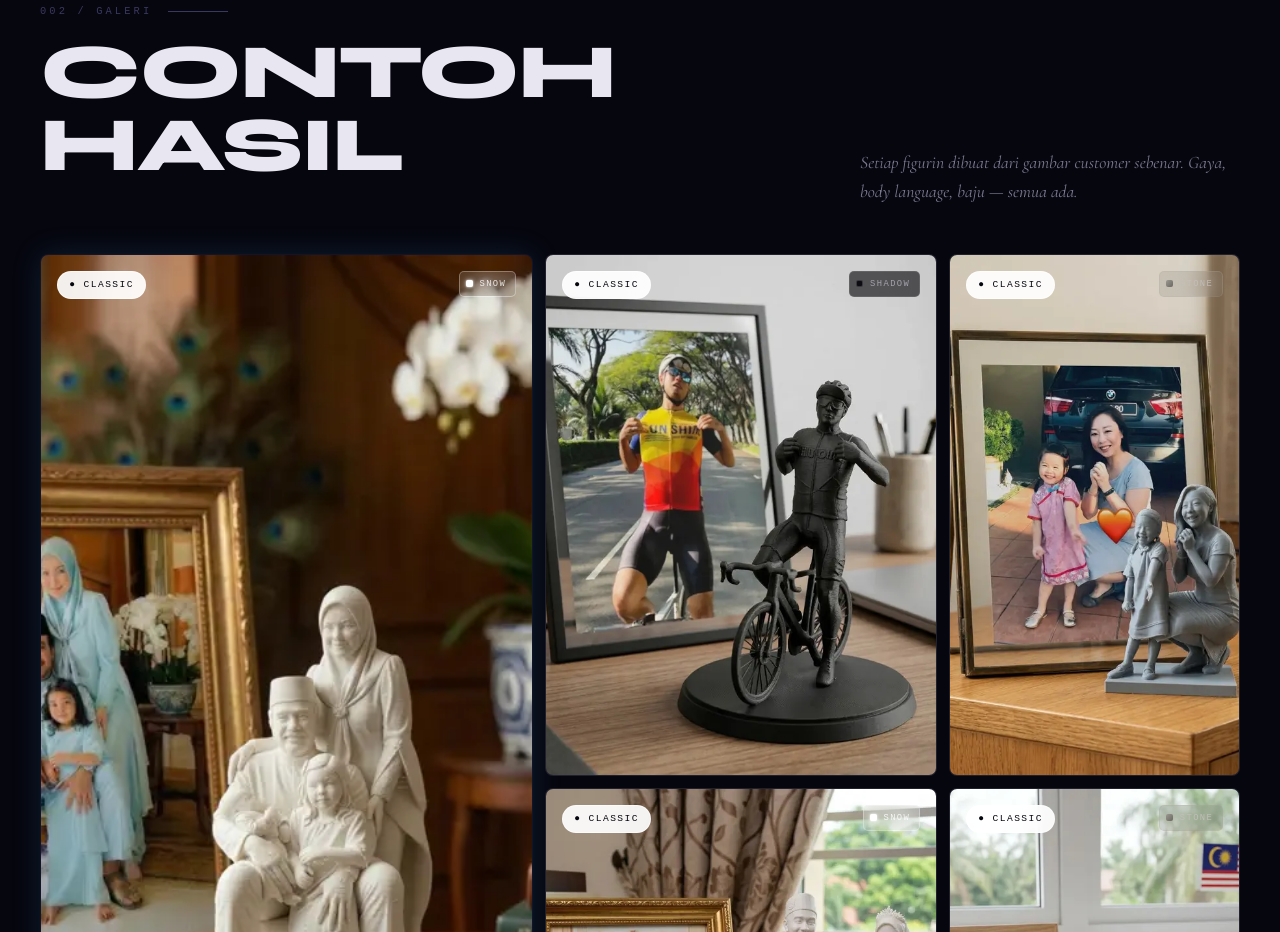
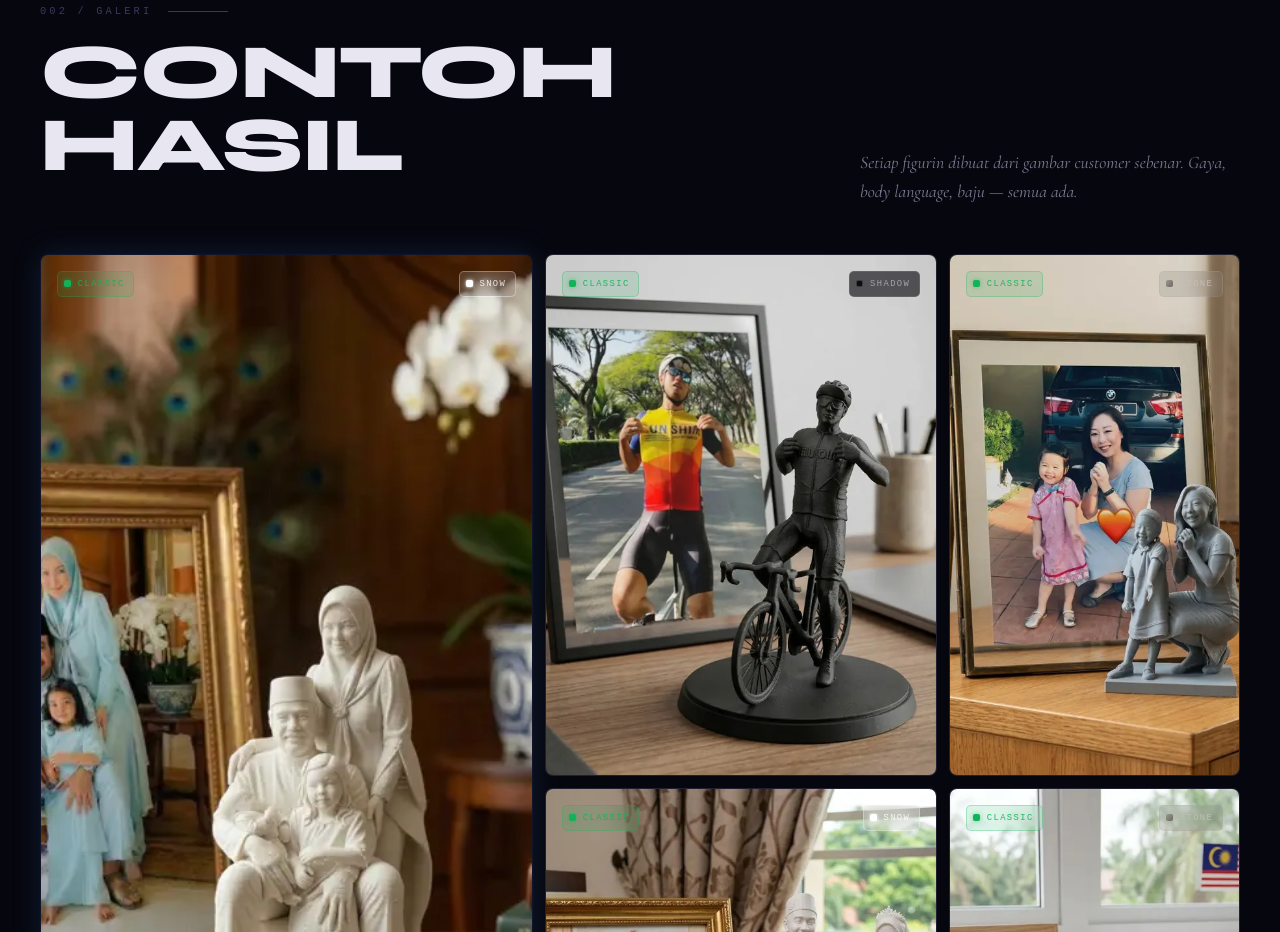
Before and after one commit to nasiro2020/3d-portrait-lab_v1, a plain HTML site: page index.html in a window 1280 px wide. Shown: the part 1988-2920 px from the top of the page. Drawn offline with nearby package versions, Linux system fonts and the light colour scheme; a web font is replaced by a local one.

Commit message:
Match Classic tier badge style to color badges

```diff
--- a/index.html
+++ b/index.html
@@ -67,7 +67,7 @@ body.light .gallery-item:nth-child(1) { background: var(--ink3); }
 body.light .marquee-wrap { background: rgba(0,0,0,0.02); }
 body.light .how-step { background: var(--ink); }
 body.light .step-tag { color: #12b358; background: rgba(18,179,88,0.08); border-color: rgba(18,179,88,0.2); }
-body.light .gallery-badge.green { background: rgba(18,22,31,0.88); border-color: rgba(0,0,0,0.25); color: #fff; backdrop-filter: blur(8px); }
+
 body.light .pricing-card-glow .card-features li::before { background: #12b358; }
 body.light .how-step:hover { background: rgba(0,0,0,0.02); }
 body.light .step-number { color: rgba(0,0,0,0.12); -webkit-text-stroke: 1px rgba(0,0,0,0.25); text-shadow: 3px 3px 0 rgba(0,0,0,0.06); }
@@ -780,21 +780,35 @@ body.light .how-step-design { background: linear-gradient(150deg, rgba(255,225,6
   position: absolute;
   top: 1rem; left: 1rem;
   font-family: var(--font-mono);
-  font-size: 0.6rem;
-  letter-spacing: 0.15em;
-  text-transform: uppercase;
-  padding: 0.3rem 0.7rem;
-  border-radius: 99px;
-  background: rgba(255,60,110,0.15);
-  border: 1px solid rgba(255,60,110,0.3);
-  color: var(--r);
+  font-size: 0.55rem;
+  letter-spacing: 0.16em;
+  text-transform: uppercase;
+  padding: 0.28rem 0.55rem 0.28rem 0.38rem;
+  border-radius: 5px;
+  display: inline-flex;
+  align-items: center;
+  gap: 0.42rem;
   z-index: 2;
+  backdrop-filter: blur(12px);
+  -webkit-backdrop-filter: blur(12px);
 }
 .gallery-badge.green {
-  background: rgba(255,255,255,0.92);
-  border-color: rgba(255,255,255,0.6);
-  color: #06060e;
-  backdrop-filter: blur(8px);
+  background: rgba(18,179,88,0.12);
+  border: 1px solid rgba(18,179,88,0.28);
+  color: rgba(18,179,88,0.92);
+}
+.gallery-badge.green .gallery-color-swatch {
+  background: #12b358;
+  box-shadow: 0 0 5px rgba(18,179,88,0.55);
+}
+body.light .gallery-badge.green {
+  background: rgba(18,179,88,0.1);
+  border-color: rgba(18,179,88,0.3);
+  color: #0a8c3e;
+}
+body.light .gallery-badge.green .gallery-color-swatch {
+  background: #12b358;
+  box-shadow: 0 0 4px rgba(18,179,88,0.4);
 }
 /* Color badges — top-right, material-specimen style */
 .gallery-color-badge {
@@ -2317,49 +2331,49 @@ body.light .mobile-order-bar { background: rgba(245,243,239,0.96); }
     </div>
     <div class="gallery-carousel" id="galleryCarousel">
       <div class="gallery-carousel-item" data-index="0">
-        <div class="gallery-badge green">● Classic</div>
+        <div class="gallery-badge green"><span class="gallery-color-swatch"></span>Classic</div>
         <div class="gallery-color-badge snow"><span class="gallery-color-swatch"></span>Snow</div>
         <div class="gallery-img-wrap">
           <img src="assets/images/Classic/thumbs/1.webp" data-full="assets/images/Classic/1.png" alt="Classic Figurine" loading="lazy">
         </div>
       </div>
       <div class="gallery-carousel-item" data-index="1">
-        <div class="gallery-badge green">● Classic</div>
+        <div class="gallery-badge green"><span class="gallery-color-swatch"></span>Classic</div>
         <div class="gallery-color-badge shadow"><span class="gallery-color-swatch"></span>Shadow</div>
         <div class="gallery-img-wrap">
           <img src="assets/images/Classic/thumbs/2.webp" data-full="assets/images/Classic/2.png" alt="Classic Figurine" loading="lazy">
         </div>
       </div>
       <div class="gallery-carousel-item" data-index="2">
-        <div class="gallery-badge green">● Classic</div>
+        <div class="gallery-badge green"><span class="gallery-color-swatch"></span>Classic</div>
         <div class="gallery-color-badge stone"><span class="gallery-color-swatch"></span>Stone</div>
         <div class="gallery-img-wrap">
           <img src="assets/images/Classic/thumbs/3.webp" data-full="assets/images/Classic/3.png" alt="Classic Figurine" loading="lazy">
         </div>
       </div>
       <div class="gallery-carousel-item" data-index="3">
-        <div class="gallery-badge green">● Classic</div>
+        <div class="gallery-badge green"><span class="gallery-color-swatch"></span>Classic</div>
         <div class="gallery-color-badge snow"><span class="gallery-color-swatch"></span>Snow</div>
         <div class="gallery-img-wrap">
           <img src="assets/images/Classic/thumbs/4.webp" data-full="assets/images/Classic/4.png" alt="Classic Figurine" loading="lazy">
         </div>
       </div>
       <div class="gallery-carousel-item" data-index="4">
-        <div class="gallery-badge green">● Classic</div>
+        <div class="gallery-badge green"><span class="gallery-color-swatch"></span>Classic</div>
         <div class="gallery-color-badge stone"><span class="gallery-color-swatch"></span>Stone</div>
         <div class="gallery-img-wrap">
           <img src="assets/images/Classic/thumbs/5.webp" data-full="assets/images/Classic/5.png" alt="Classic Figurine" loading="lazy">
         </div>
       </div>
       <div class="gallery-carousel-item" data-index="5">
-        <div class="gallery-badge green">● Classic</div>
+        <div class="gallery-badge green"><span class="gallery-color-swatch"></span>Classic</div>
         <div class="gallery-color-badge shadow"><span class="gallery-color-swatch"></span>Shadow</div>
         <div class="gallery-img-wrap">
           <img src="assets/images/Classic/thumbs/6.webp" data-full="assets/images/Classic/6.png" alt="Classic Figurine" loading="lazy">
         </div>
       </div>
       <div class="gallery-carousel-item" data-index="6">
-        <div class="gallery-badge green">● Classic</div>
+        <div class="gallery-badge green"><span class="gallery-color-swatch"></span>Classic</div>
         <div class="gallery-color-badge snow"><span class="gallery-color-swatch"></span>Snow</div>
         <div class="gallery-img-wrap">
           <img src="assets/images/Classic/thumbs/7.webp" data-full="assets/images/Classic/7.png" alt="Classic Figurine" loading="lazy">
@@ -2380,49 +2394,49 @@ body.light .mobile-order-bar { background: rgba(245,243,239,0.96); }
     </div>
     <div class="gallery-grid">
       <div class="gallery-item reveal reveal-delay-1">
-        <div class="gallery-badge green">● Classic</div>
+        <div class="gallery-badge green"><span class="gallery-color-swatch"></span>Classic</div>
         <div class="gallery-color-badge snow"><span class="gallery-color-swatch"></span>Snow</div>
         <div class="gallery-img-wrap">
           <img src="assets/images/Classic/thumbs/1.webp" data-full="assets/images/Classic/1.png" alt="Classic Figurine" loading="lazy">
         </div>
       </div>
       <div class="gallery-item reveal reveal-delay-2">
-        <div class="gallery-badge green">● Classic</div>
+        <div class="gallery-badge green"><span class="gallery-color-swatch"></span>Classic</div>
         <div class="gallery-color-badge shadow"><span class="gallery-color-swatch"></span>Shadow</div>
         <div class="gallery-img-wrap">
           <img src="assets/images/Classic/thumbs/2.webp" data-full="assets/images/Classic/2.png" alt="Classic Figurine" loading="lazy">
         </div>
       </div>
       <div class="gallery-item reveal reveal-delay-3">
-        <div class="gallery-badge green">● Classic</div>
+        <div class="gallery-badge green"><span class="gallery-color-swatch"></span>Classic</div>
         <div class="gallery-color-badge stone"><span class="gallery-color-swatch"></span>Stone</div>
         <div class="gallery-img-wrap">
           <img src="assets/images/Classic/thumbs/3.webp" data-full="assets/images/Classic/3.png" alt="Classic Figurine" loading="lazy">
         </div>
       </div>
       <div class="gallery-item reveal reveal-delay-2">
-        <div class="gallery-badge green">● Classic</div>
+        <div class="gallery-badge green"><span class="gallery-color-swatch"></span>Classic</div>
         <div class="gallery-color-badge snow"><span class="gallery-color-swatch"></span>Snow</div>
         <div class="gallery-img-wrap">
           <img src="assets/images/Classic/thumbs/4.webp" data-full="assets/images/Classic/4.png" alt="Classic Figurine" loading="lazy">
         </div>
       </div>
       <div class="gallery-item reveal reveal-delay-3">
-        <div class="gallery-badge green">● Classic</div>
+        <div class="gallery-badge green"><span class="gallery-color-swatch"></span>Classic</div>
         <div class="gallery-color-badge stone"><span class="gallery-color-swatch"></span>Stone</div>
         <div class="gallery-img-wrap">
           <img src="assets/images/Classic/thumbs/5.webp" data-full="assets/images/Classic/5.png" alt="Classic Figurine" loading="lazy">
         </div>
       </div>
       <div class="gallery-item reveal reveal-delay-2">
-        <div class="gallery-badge green">● Classic</div>
+        <div class="gallery-badge green"><span class="gallery-color-swatch"></span>Classic</div>
         <div class="gallery-color-badge shadow"><span class="gallery-color-swatch"></span>Shadow</div>
         <div class="gallery-img-wrap">
           <img src="assets/images/Classic/thumbs/6.webp" data-full="assets/images/Classic/6.png" alt="Classic Figurine" loading="lazy">
         </div>
       </div>
       <div class="gallery-item reveal reveal-delay-3">
-        <div class="gallery-badge green">● Classic</div>
+        <div class="gallery-badge green"><span class="gallery-color-swatch"></span>Classic</div>
         <div class="gallery-color-badge snow"><span class="gallery-color-swatch"></span>Snow</div>
         <div class="gallery-img-wrap">
           <img src="assets/images/Classic/thumbs/7.webp" data-full="assets/images/Classic/7.png" alt="Classic Figurine" loading="lazy">
```
